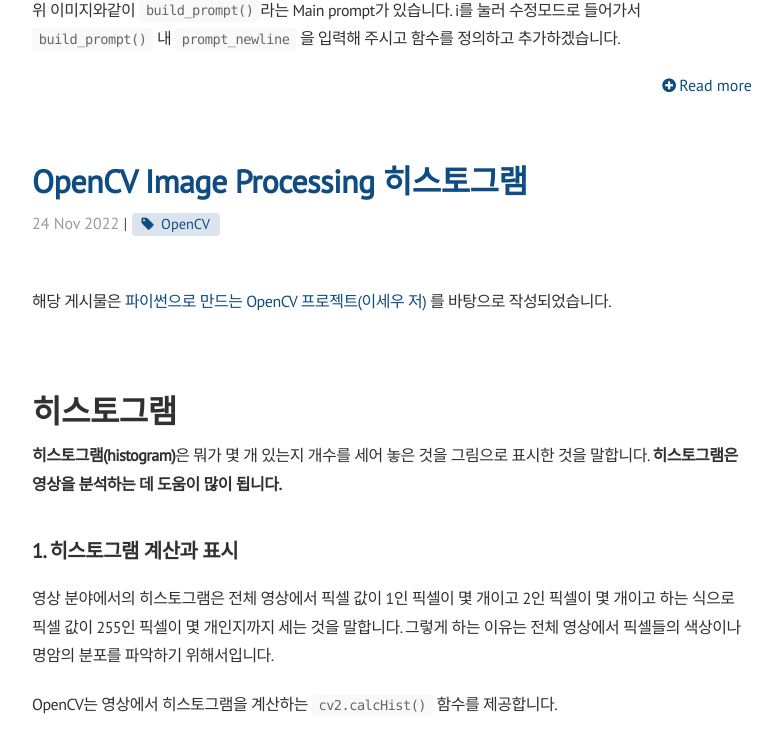
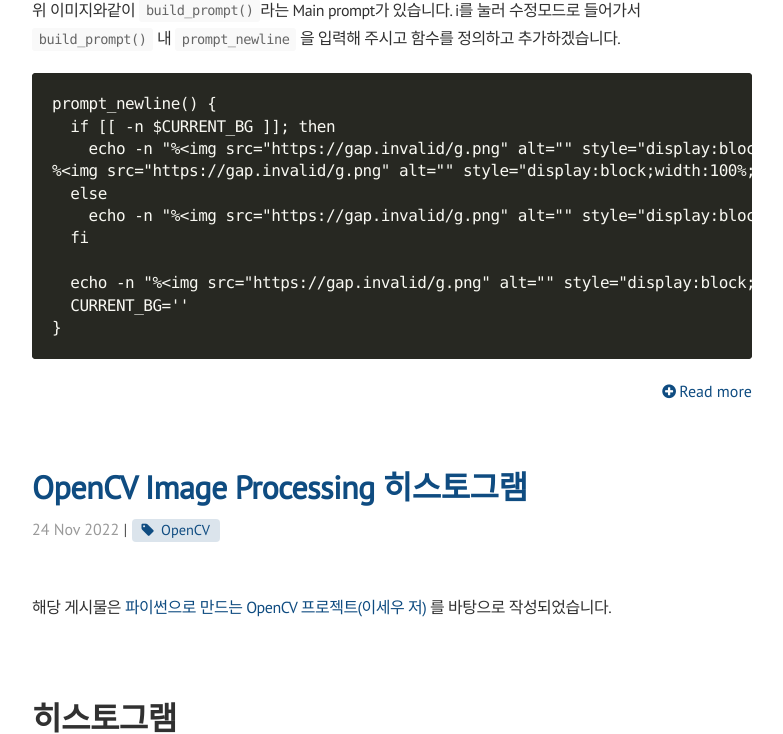
Before and after one commit to museonghwang/museonghwang.github.io, a Jekyll site: the page built from blog/index.html, in a window 1280 px wide and 900 px high, scrolled down 26828 px, cut to the strip 166-900 px from the top of the window. Shown: the whole strip, without its empty margins (248-1031 px from the left). Built offline with Jekyll 4.4.1, drawn with Linux system fonts in a browser that asks for light colours; nearby versions of some CDN libraries; formulas are drawn with MathJax 3; the list of posts is cut into pages by our own code.

Commit message:
Update mac iterm2

````diff
--- a/_posts/2022-11-25-mac-iterm2.md
+++ b/_posts/2022-11-25-mac-iterm2.md
@@ -299,3 +299,17 @@ vi ~/.oh-my-zsh/themes/agnoster.zsh-theme
 </p>
 
 위 이미지와같이 `build_prompt()`라는 Main prompt가 있습니다. i를 눌러 수정모드로 들어가서 `build_prompt()` 내 `prompt_newline` 을 입력해 주시고 함수를 정의하고 추가하겠습니다.
+
+```
+prompt_newline() {
+  if [[ -n $CURRENT_BG ]]; then
+    echo -n "%{%k%F{$CURRENT_BG}%}$SEGMENT_SEPARATOR
+%{%k%F{blue}%}$SEGMENT_SEPARATOR"
+  else
+    echo -n "%{%k%}"
+  fi
+
+  echo -n "%{%f%}"
+  CURRENT_BG=''
+}
+```
````
